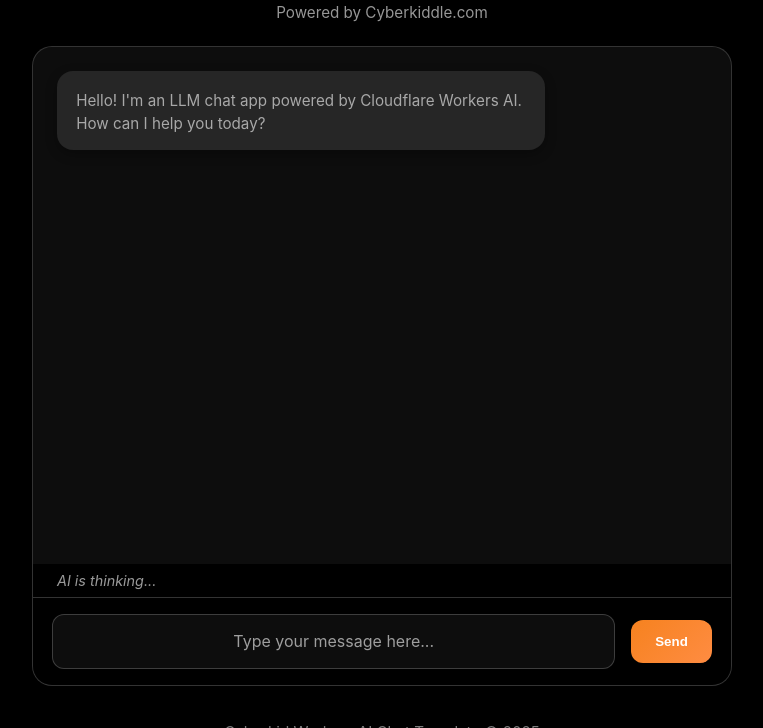
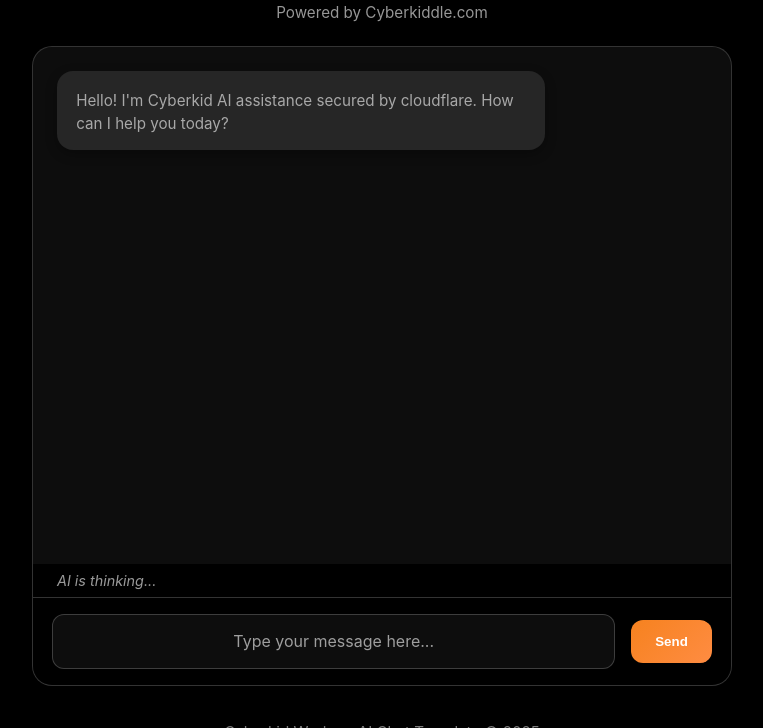
Before and after one commit to cyberkiddle/llm-chat-app-template, a website: page public/index.html in a window 1280 px wide. Shown: the part 72-800 px from the top of the page, without its empty margins (258-1021 px from the left). Drawn offline with nearby package versions, Linux system fonts and the light colour scheme; animation ran at ten frames a second.

Commit message:
Update index.html

```diff
--- a/public/index.html
+++ b/public/index.html
@@ -191,7 +191,7 @@
   <div class="chat-container">
     <div id="chat-messages" class="chat-messages">
       <div class="message assistant-message">
-        <p>Hello! I'm an LLM chat app powered by Cloudflare Workers AI. How can I help you today?</p>
+        <p>Hello! I'm Cyberkid AI assistance secured by cloudflare. How can I help you today?</p>
       </div>
     </div>
 
```
